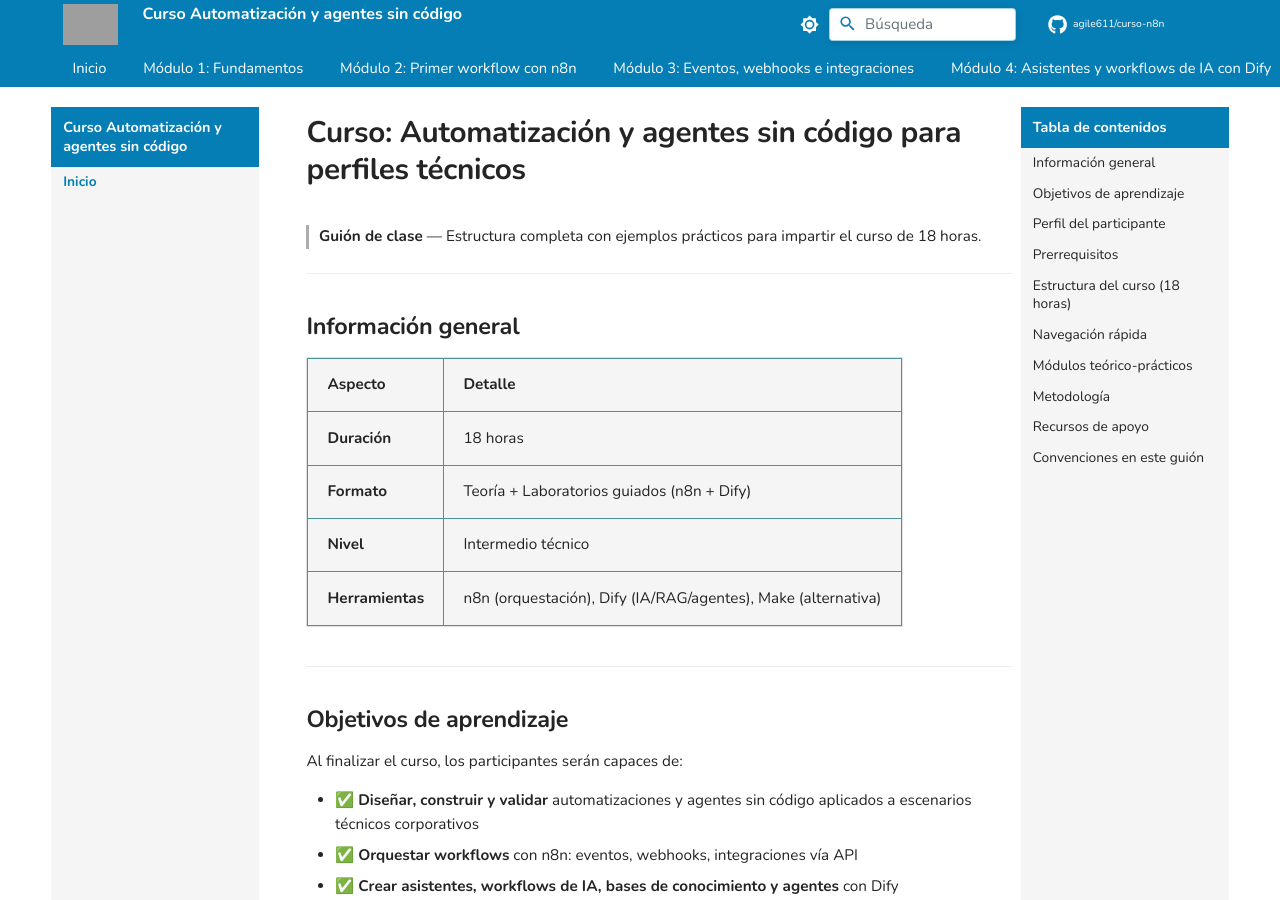
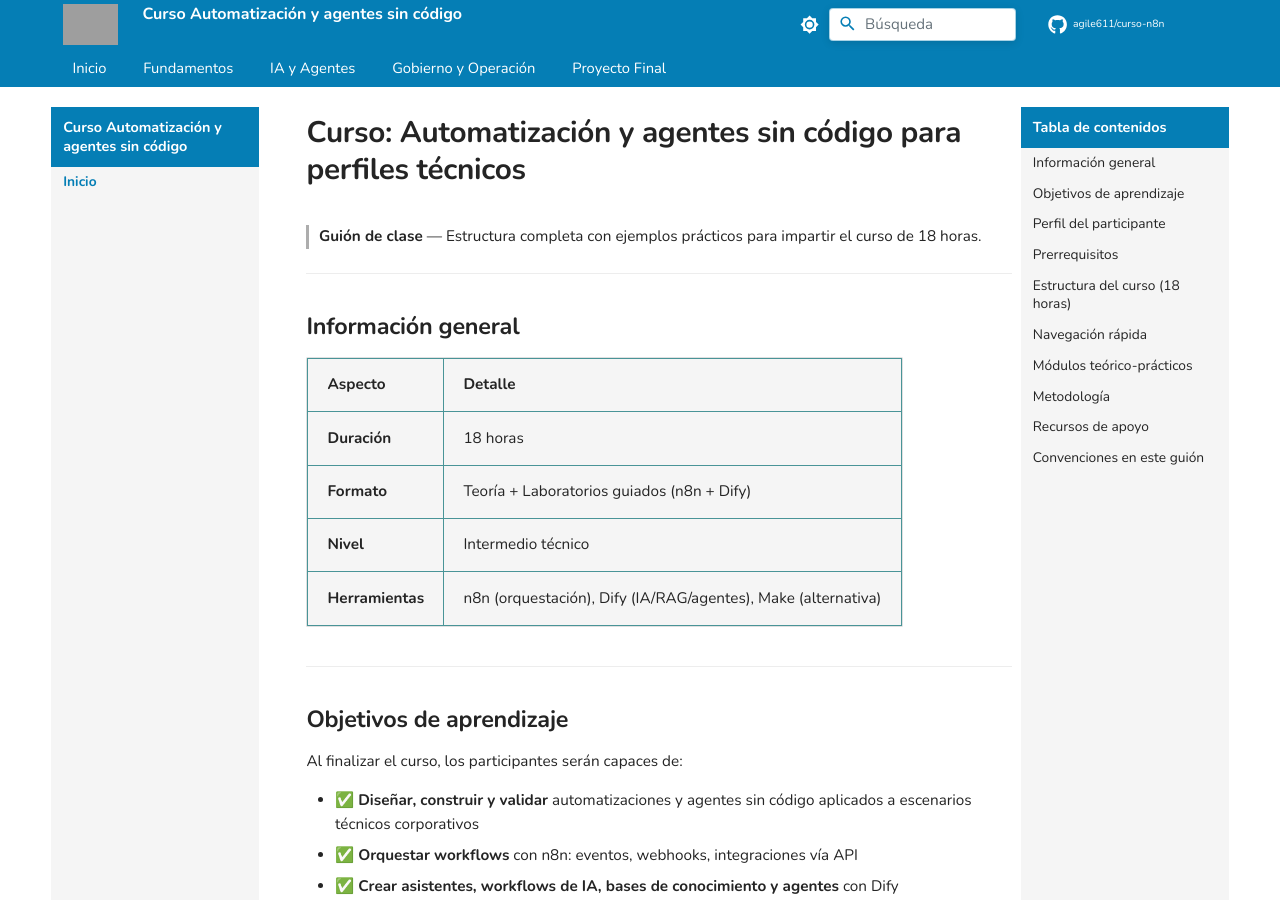
Before and after one commit to agile611/curso-n8n, an MkDocs documentation site: the page built from docs/index.md, in a window 1280 px wide and 900 px high. Built offline with MkDocs 1.6.1 and Material for MkDocs 9.7.7, drawn with Linux system fonts in a browser that asks for light colours; comment, search, counter and statistics services are not loaded; grey boxes are pictures that could not be loaded.

Commit message:
nav: restructure header with grouped sections (Fundamentos, IA y Agentes, Gobierno y Operación, Proyecto Final)

```diff
--- a/mkdocs.yml
+++ b/mkdocs.yml
@@ -96,12 +96,16 @@ extra_javascript:
 
 nav:
   - "Inicio": index.md
-  - "Módulo 1: Fundamentos": modulos/modulo-01-fundamentos.md
-  - "Módulo 2: Primer workflow con n8n": modulos/modulo-02-primer-workflow.md
-  - "Módulo 3: Eventos, webhooks e integraciones": modulos/modulo-03-eventos-webhooks.md
-  - "Módulo 4: Asistentes y workflows de IA con Dify": modulos/modulo-04-asistentes-dify.md
-  - "Módulo 5: RAG y bases de conocimiento": modulos/modulo-05-rag-conocimiento.md
-  - "Módulo 6: Orquestación de agentes": modulos/modulo-06-orquestacion-agentes.md
-  - "Módulo 7: Seguridad, gobierno y calidad": modulos/modulo-07-seguridad-gobierno.md
-  - "Módulo 8: Operación y ciclo de vida": modulos/modulo-08-operacion-ciclo-vida.md
-  - "Módulo 9: Caso práctico final": modulos/modulo-09-caso-final.md
+  - "Fundamentos":
+    - "Módulo 1: Fundamentos": modulos/modulo-01-fundamentos.md
+    - "Módulo 2: Primer workflow con n8n": modulos/modulo-02-primer-workflow.md
+    - "Módulo 3: Eventos, webhooks e integraciones": modulos/modulo-03-eventos-webhooks.md
+  - "IA y Agentes":
+    - "Módulo 4: Asistentes y workflows de IA con Dify": modulos/modulo-04-asistentes-dify.md
+    - "Módulo 5: RAG y bases de conocimiento": modulos/modulo-05-rag-conocimiento.md
+    - "Módulo 6: Orquestación de agentes": modulos/modulo-06-orquestacion-agentes.md
+  - "Gobierno y Operación":
+    - "Módulo 7: Seguridad, gobierno y calidad": modulos/modulo-07-seguridad-gobierno.md
+    - "Módulo 8: Operación y ciclo de vida": modulos/modulo-08-operacion-ciclo-vida.md
+  - "Proyecto Final":
+    - "Módulo 9: Caso práctico final": modulos/modulo-09-caso-final.md
```
